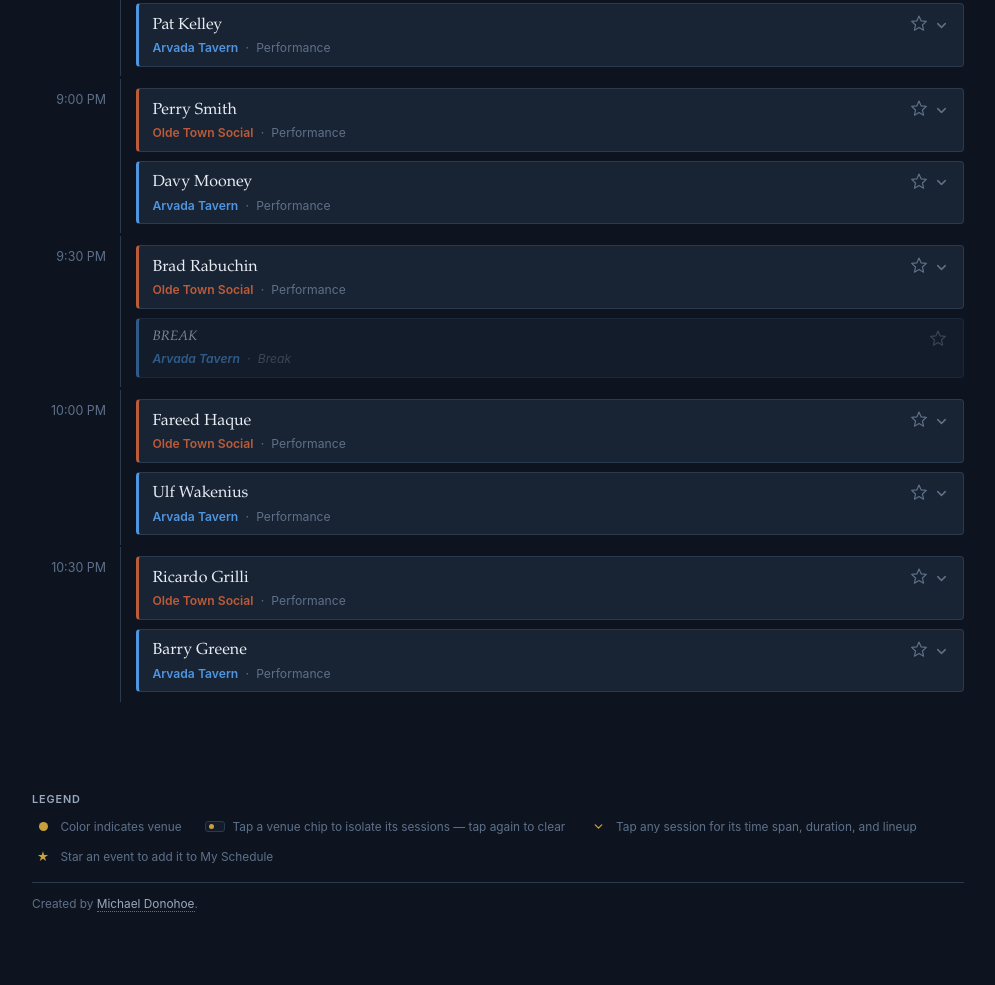
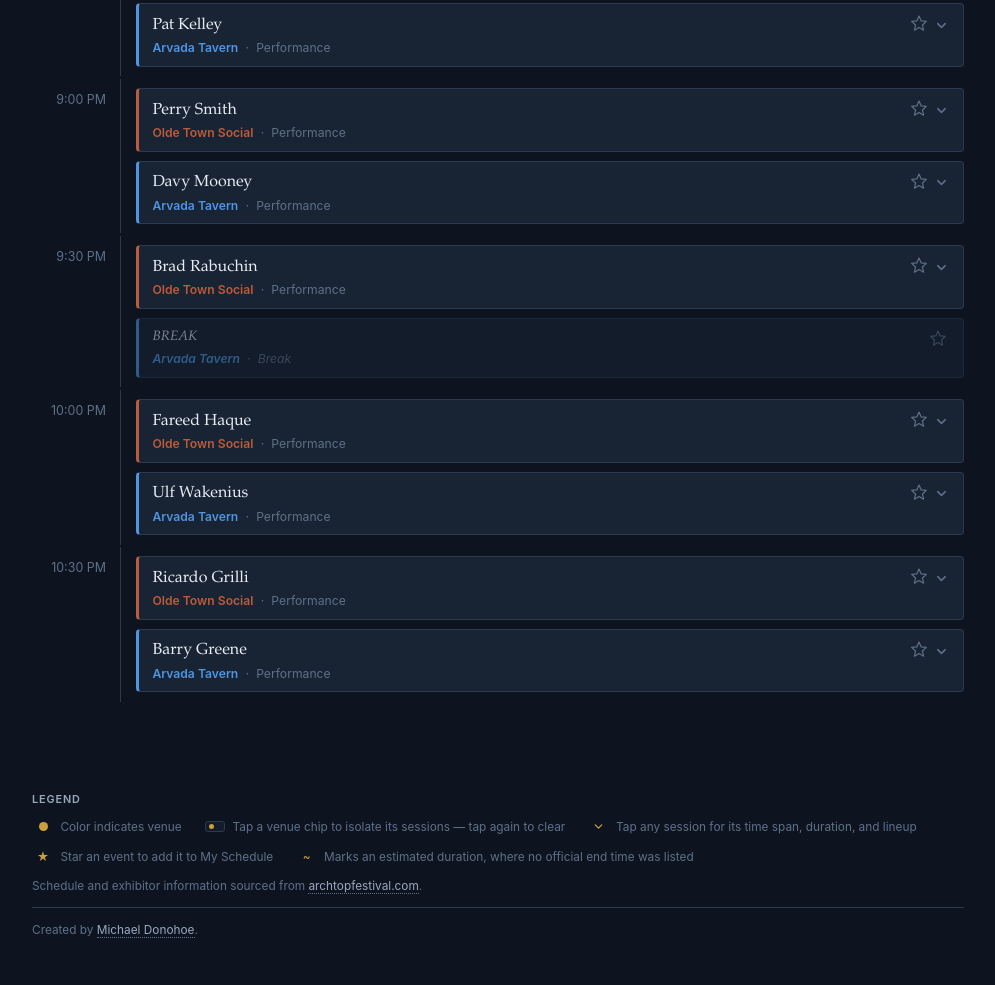
Before and after one commit to donohomd-blip/rmaf-2026-schedule, a plain HTML site: page index.html in a window 1280 px wide. Shown: the part 1628-2613 px from the top of the page, without its empty margins (142-1137 px from the left). Before the commit the page ends 2587 px from the top, so only its background shows below. Drawn offline with Linux system fonts and the light colour scheme.

Commit message:
Add files via upload

```diff
--- a/index.html
+++ b/index.html
@@ -705,6 +705,16 @@
   }
   .credit-line a:hover{ color: var(--cream); border-bottom-color: var(--v-lobby); }
 
+  .source-line{
+    margin: 0.7rem 0 0;
+  }
+  .source-line a{
+    color: var(--cream-dim);
+    text-decoration: none;
+    border-bottom: 1px dotted var(--cream-faint);
+  }
+  .source-line a:hover{ color: var(--cream); border-bottom-color: var(--v-lobby); }
+
   @media (max-width: 560px){
     .time-group{ grid-template-columns: 56px 1fr; }
     .time-col{ font-size: 0.68rem; }
@@ -773,7 +783,9 @@
     <li><span class="legend-icon-slot"><span class="legend-chip"></span></span>Tap a venue chip to isolate its sessions — tap again to clear</li>
     <li><span class="legend-icon-slot"><svg width="13" height="13" viewBox="0 0 16 16" fill="none" style="color:var(--v-lobby)"><path d="M4 6L8 10L12 6" stroke="currentColor" stroke-width="1.6" stroke-linecap="round" stroke-linejoin="round"/></svg></span>Tap any session for its time span, duration, and lineup</li>
     <li><span class="legend-icon-slot"><span class="legend-icon">★</span></span>Star an event to add it to My Schedule</li>
+    <li><span class="legend-icon-slot"><span class="legend-icon">~</span></span>Marks an estimated duration, where no official end time was listed</li>
   </ul>
+  <p class="source-line">Schedule and exhibitor information sourced from <a href="https://www.archtopfestival.com" target="_blank" rel="noopener noreferrer">archtopfestival.com</a>.</p>
   <p class="credit-line">Created by <a href="https://www.bluemotion.pictures" target="_blank" rel="noopener noreferrer">Michael Donohoe</a>.</p>
 </footer>
 
```
